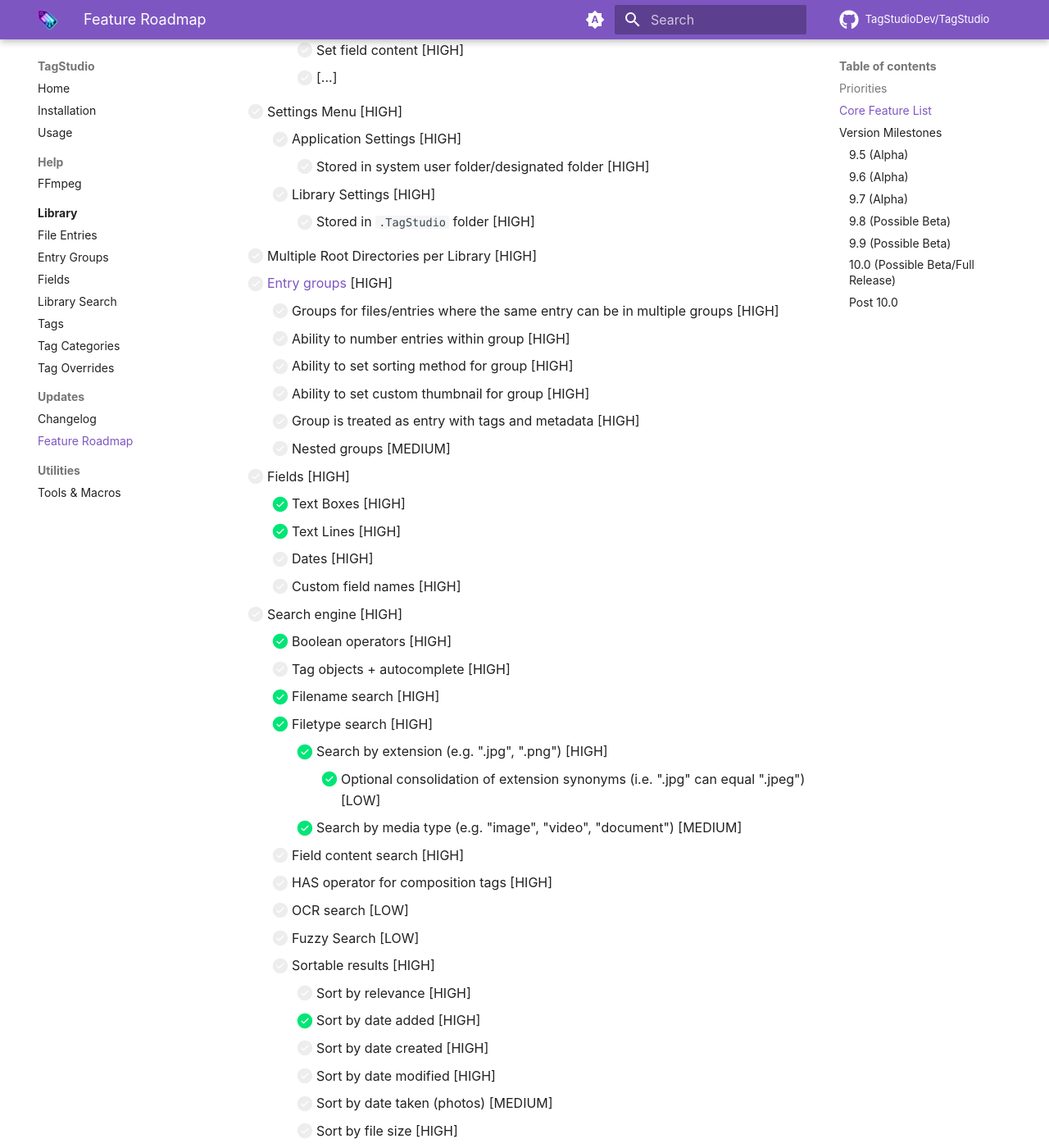
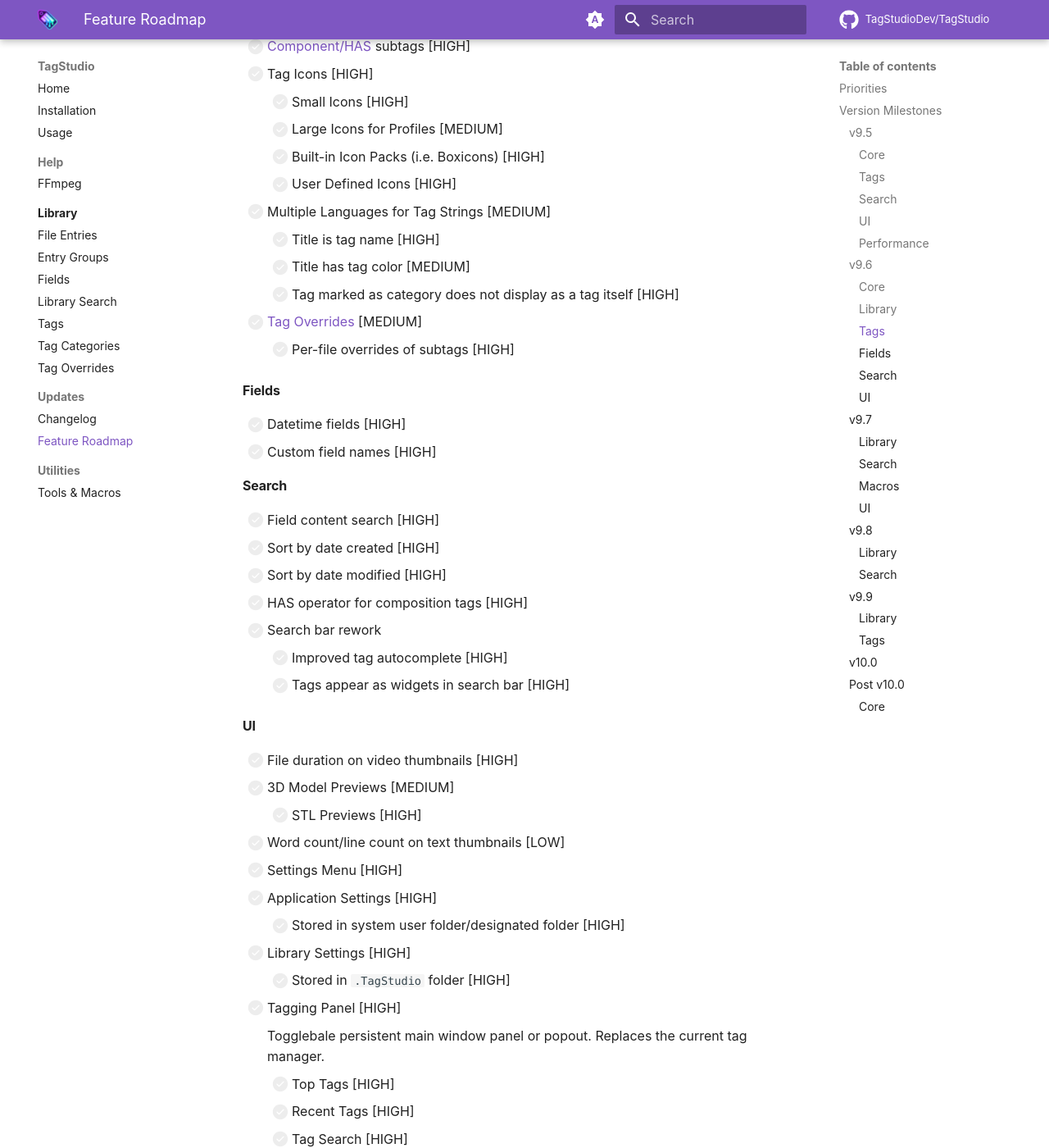
Before and after one commit to TagStudioDev/TagStudio, an MkDocs documentation site: the page built from docs/updates/roadmap.md, in a window 1280 px wide and 1400 px high, scrolled down 2255 px. Shown: the whole window at 82% size. Built offline with MkDocs 1.6.1 and Material for MkDocs 9.7.7, drawn with Linux system fonts in a browser that asks for light colours; comment, search, counter and statistics services are not loaded; some of the changed text lies outside the part shown.

Commit message:
docs: consolidate feature roadmap

```diff
--- a/docs/updates/roadmap.md
+++ b/docs/updates/roadmap.md
@@ -10,218 +10,120 @@
 -   [MEDIUM] - Important but not necessary
 -   [LOW] - Just nice to have
 
-## Core Feature List
+## Version Milestones
 
--   [ ] Tags [HIGH]
-    -   [x] ID-based, not string based [HIGH]
-    -   [x] Tag name [HIGH]
-    -   [x] Tag alias list, aka alternate names [HIGH]
-    -   [x] Tag shorthand (specific short alias for displaying) [HIGH]
-    -   [x] Parent/Inheritance subtags [HIGH]
-    -   [ ] Composition/HAS subtags [HIGH]
-    -   [x] Deleting Tags [HIGH]
-    -   [ ] Merging Tags [HIGH]
-    -   [ ] Tag Icons [HIGH]
-        -   [ ] Small Icons [HIGH]
-        -   [ ] Large Icons for Profiles [MEDIUM]
-        -   [ ] Built-in Icon Packs (i.e. Boxicons) [HIGH]
-        -   [ ] User Defined Icons [HIGH]
-    -   [ ] Multiple Languages for Tag Strings [MEDIUM]
-    -   [ ] User-defined tag colors [HIGH]
-        -   [x] ID based, not string or hex [HIGH]
-        -   [x] Color name [HIGH]
-        -   [x] Color value (hex) [HIGH]
-        -   [x] Existing colors are now a set of base colors [HIGH]
-    -   [x] [Tag Categories](../library/tag_categories.md) [HIGH]
-        -   [x] Property available for tags that allow the tag and any inheriting from it to be displayed separately in the preview panel under a title [HIGH]
-        -   [x] Title is tag name [HIGH]
-    -   [ ] [Tag Overrides](../library/tag_overrides.md) [MEDIUM]
-        -   [ ] Per-file overrides of subtags [HIGH]
--   [ ] Tag Packs [MEDIUM]
-    -   [ ] Human-readable (i.e. JSON) files containing tag data [HIGH]
+These version milestones are rough estimations for when the previous core features will be added. For a more definitive idea for when features are coming, please reference the current GitHub [milestones](https://github.com/TagStudioDev/TagStudio/milestones).
+
+!!! note
+    This list was created after the release of version 9.4
+
+### v9.5
+
+#### Core
+
+-   [x] SQL backend [HIGH]
+
+#### Tags
+
+-   [x] Deleting Tags [HIGH]
+-   [ ] User-defined tag colors [HIGH]
+    -   [x] ID based, not string or hex [HIGH]
+    -   [x] Color name [HIGH]
+    -   [x] Color value (hex) [HIGH]
+    -   [x] Existing colors are now a set of base colors [HIGH]
+-   [x] [Tag Categories](../library/tag_categories.md) [HIGH]
+    -   [x] Property available for tags that allow the tag and any inheriting from it to be displayed separately in the preview panel under a title [HIGH]
+
+#### Search
+
+-   [x] Boolean operators [HIGH]
+-   [x] Filename search [HIGH]
+-   [x] Filetype search [HIGH]
+    -   [x] Search by extension (e.g. ".jpg", ".png") [HIGH]
+        -   [x] Optional consolidation of extension synonyms (i.e. ".jpg" can equal ".jpeg") [LOW]
+    -   [x] Search by media type (e.g. "image", "video", "document") [MEDIUM]
+-   [x] Sort by date added [HIGH]
+
+#### UI
+
+-   [ ] Translations _(Any applicable)_ [MEDIUM]
+
+#### Performance
+
+-   [x] Thumbnail caching [HIGH]
+
+### v9.6
+
+#### Core
+
+-   [ ] Cached file property table (media duration, word count, dimensions, etc.) [MEDIUM]
+
+#### Library
+
+-   [ ] Multiple Root Directories per Library [HIGH]
+-   [ ] `.ts_ignore` (`.gitignore`-style glob ignoring) [HIGH]
+-   [ ] Sharable Color Packs [MEDIUM]
+    -   [ ] Human-readable (TOML) files containing tag data [HIGH]
     -   [ ] Importable [HIGH]
     -   [ ] Exportable [HIGH]
-    -   [ ] Conflict resolution [HIGH]
-    -   [ ] Color Packs [MEDIUM]
-        -   [ ] Human-readable (i.e. JSON) files containing tag data [HIGH]
-        -   [ ] Importable [HIGH]
-        -   [ ] Exportable [HIGH]
--   [ ] Exportable Library Data [HIGH]
-    -   [ ] Standard notation format (i.e. JSON) contacting all library data [HIGH]
--   [ ] [Macros](../utilities/macro.md) [HIGH]
-    -   [ ] Sharable Macros [MEDIUM]
-        -   [ ] Standard notation format (i.e. JSON) contacting macro instructions [HIGH]
-        -   [ ] Exportable [HIGH]
-        -   [ ] Importable [HIGH]
-    -   [ ] Triggers [HIGH]
-        -   [ ] On new file [HIGH]
-        -   [ ] On library refresh [HIGH]
-        -   [...]
-    -   [ ] Actions [HIGH]
-        -   [ ] Add tag(s) [HIGH]
-        -   [ ] Add field(s) [HIGH]
-        -   [ ] Set field content [HIGH]
-        -   [ ] [...]
+
+#### Tags
+
+-   [ ] Merging Tags [HIGH]
+-   [ ] [Component/HAS](../library/tag.md#component-tags) subtags [HIGH]
+-   [ ] Tag Icons [HIGH]
+    -   [ ] Small Icons [HIGH]
+    -   [ ] Large Icons for Profiles [MEDIUM]
+    -   [ ] Built-in Icon Packs (i.e. Boxicons) [HIGH]
+    -   [ ] User Defined Icons [HIGH]
+-   [ ] Multiple Languages for Tag Strings [MEDIUM]
+    -   [ ] Title is tag name [HIGH]
+    -   [ ] Title has tag color [MEDIUM]
+    -   [ ] Tag marked as category does not display as a tag itself [HIGH]
+-   [ ] [Tag Overrides](../library/tag_overrides.md) [MEDIUM]
+    -   [ ] Per-file overrides of subtags [HIGH]
+
+#### Fields
+
+-   [ ] Datetime fields [HIGH]
+-   [ ] Custom field names [HIGH]
+
+#### Search
+
+-   [ ] Field content search [HIGH]
+-   [ ] Sort by date created [HIGH]
+-   [ ] Sort by date modified [HIGH]
+-   [ ] HAS operator for composition tags [HIGH]
+-   [ ] Search bar rework
+    -   [ ] Improved tag autocomplete [HIGH]
+    -   [ ] Tags appear as widgets in search bar [HIGH]
+
+#### UI
+
+-   [ ] File duration on video thumbnails [HIGH]
+-   [ ] 3D Model Previews [MEDIUM]
+    -   [ ] STL Previews [HIGH]
+-   [ ] Word count/line count on text thumbnails [LOW]
 -   [ ] Settings Menu [HIGH]
-    -   [ ] Application Settings [HIGH]
-        -   [ ] Stored in system user folder/designated folder [HIGH]
-    -   [ ] Library Settings [HIGH]
-        -   [ ] Stored in `.TagStudio` folder [HIGH]
--   [ ] Multiple Root Directories per Library [HIGH]
--   [ ] [Entry groups](../library/entry_groups.md) [HIGH]
-    -   [ ] Groups for files/entries where the same entry can be in multiple groups [HIGH]
-    -   [ ] Ability to number entries within group [HIGH]
-    -   [ ] Ability to set sorting method for group [HIGH]
-    -   [ ] Ability to set custom thumbnail for group [HIGH]
-    -   [ ] Group is treated as entry with tags and metadata [HIGH]
-    -   [ ] Nested groups [MEDIUM]
--   [ ] Fields [HIGH]
-    -   [x] Text Boxes [HIGH]
-    -   [x] Text Lines [HIGH]
-    -   [ ] Dates [HIGH]
-    -   [ ] Custom field names [HIGH]
--   [ ] Search engine [HIGH]
-    -   [x] Boolean operators [HIGH]
-    -   [ ] Tag objects + autocomplete [HIGH]
-    -   [x] Filename search [HIGH]
-    -   [x] Filetype search [HIGH]
-        -   [x] Search by extension (e.g. ".jpg", ".png") [HIGH]
-            -   [x] Optional consolidation of extension synonyms (i.e. ".jpg" can equal ".jpeg") [LOW]
-        -   [x] Search by media type (e.g. "image", "video", "document") [MEDIUM]
-    -   [ ] Field content search [HIGH]
-    -   [ ] HAS operator for composition tags [HIGH]
-    -   [ ] OCR search [LOW]
-    -   [ ] Fuzzy Search [LOW]
-    -   [ ] Sortable results [HIGH]
-        -   [ ] Sort by relevance [HIGH]
-        -   [x] Sort by date added [HIGH]
-        -   [ ] Sort by date created [HIGH]
-        -   [ ] Sort by date modified [HIGH]
-        -   [ ] Sort by date taken (photos) [MEDIUM]
-        -   [ ] Sort by file size [HIGH]
-        -   [ ] Sort by file dimension (images/video) [LOW]
--   [ ] Automatic Entry Relinking [HIGH] [#36](https://github.com/TagStudioDev/TagStudio/issues/36)
-    -   [ ] Detect Renames [HIGH]
-    -   [ ] Detect Moves [HIGH]
-    -   [ ] Detect Deletions [HIGH]
--   [ ] Image Collages [LOW] [#91](https://github.com/TagStudioDev/TagStudio/issues/91)
-    -   [ ] UI [HIGH]
+-   [ ] Application Settings [HIGH]
+    -   [ ] Stored in system user folder/designated folder [HIGH]
+-   [ ] Library Settings [HIGH]
+    -   [ ] Stored in `.TagStudio` folder [HIGH]
 -   [ ] Tagging Panel [HIGH]
+
+    Togglebale persistent main window panel or popout. Replaces the current tag manager.
+
     -   [ ] Top Tags [HIGH]
     -   [ ] Recent Tags [HIGH]
     -   [ ] Tag Search [HIGH]
     -   [ ] Pinned Tags [HIGH]
--   [ ] Configurable Thumbnails [MEDIUM]
-    -   [ ] Custom thumbnail override [HIGH]
-    -   [ ] Toggle File Extension Label [MEDIUM]
-    -   [ ] Toggle Duration Label [MEDIUM]
-    -   [ ] Custom Tag Badges [LOW]
--   [ ] Thumbnails [HIGH]
-    -   [ ] File Duration Label [HIGH]
-    -   [ ] 3D Model Previews [MEDIUM]
-        -   [ ] STL Previews [HIGH]
--   [x] Drag and Drop [HIGH]
-    -   [x] Drag files _to_ other programs [HIGH]
-    -   [x] Drag files _to_ file explorer windows [MEDIUM]
-    -   [x] Drag files _from_ file explorer windows [MEDIUM]
-    -   [x] Drag files _from_ other programs [LOW]
--   [ ] File Preview Panel [HIGH]
-    -   [ ] Video Playback [HIGH]
-        -   [x] Play/Pause [HIGH]
-        -   [x] Loop [HIGH]
-        -   [x] Toggle Autoplay [MEDIUM]
-        -   [ ] Volume Control [HIGH]
-        -   [x] Toggle Mute [HIGH]
-        -   [ ] Timeline scrubber [HIGH]
-        -   [ ] Fullscreen [MEDIUM]
-    -   [x] Audio Playback [HIGH]
-        -   [x] Play/Pause [HIGH]
-        -   [ ] Loop [HIGH]
-        -   [ ] Toggle Autoplay [MEDIUM]
-        -   [x] Volume Control [HIGH]
-        -   [x] Toggle Mute [HIGH]
-        -   [x] Timeline scrubber [HIGH]
--   [ ] Optimizations [HIGH]
-    -   [x] Thumbnail caching [HIGH]
-    -   [ ] File property caching/indexes [HIGH]
 
-## Version Milestones
+-   [ ] New tabbed tag building UI to support the new tag features [HIGH]
 
-These version milestones are rough estimations for when the previous core features will be added. For a more definitive idea for when features are coming, please reference the current GitHub [milestones](https://github.com/TagStudioDev/TagStudio/milestones).
+### v9.7
 
-_(This list was created after the release of version 9.4)_
+#### Library
 
-### 9.5 (Alpha)
-
--   [x] SQL backend [HIGH]
--   [x] Translations _(Any applicable)_ [MEDIUM]
--   [ ] Tags [HIGH]
-    -   [x] Deleting Tags [HIGH]
-    -   [ ] User-defined tag colors [HIGH]
-        -   [x] ID based, not string or hex [HIGH]
-        -   [x] Color name [HIGH]
-        -   [x] Color value (hex) [HIGH]
-        -   [x] Existing colors are now a set of base colors [HIGH]
-    -   [x] [Tag Categories](../library/tag_categories.md) [HIGH]
-        -   [x] Property available for tags that allow the tag and any inheriting from it to be displayed separately in the preview panel under a title [HIGH]
--   [ ] Search engine [HIGH]
-    -   [x] Boolean operators [HIGH]
-    -   [ ] Tag objects + autocomplete [HIGH]
-    -   [x] Filename search [HIGH]
-    -   [x] Filetype search [HIGH]
-        -   [x] Search by extension (e.g. ".jpg", ".png") [HIGH]
-            -   [x] Optional consolidation of extension synonyms (i.e. ".jpg" can equal ".jpeg") [LOW]
-        -   [x] Search by media type (e.g. "image", "video", "document") [MEDIUM]
-    -   [ ] Field content search [HIGH]
-    -   [ ] Sortable results [HIGH]
-        -   [x] Sort by date added [HIGH]
-        -   [ ] Sort by date created [HIGH]
-        -   [ ] Sort by date modified [HIGH]
--   [ ] Settings Menu [HIGH]
-    -   [ ] Application Settings [HIGH]
-        -   [ ] Stored in system user folder/designated folder [HIGH]
-    -   [ ] Library Settings [HIGH]
-        -   [ ] Stored in `.TagStudio` folder [HIGH]
--   [ ] Optimizations [HIGH]
-    -   [x] Thumbnail caching [HIGH]
-
-### 9.6 (Alpha)
-
--   [ ] Tags [HIGH]
-    -   [ ] Merging Tags [HIGH]
-    -   [ ] Composition/HAS subtags [HIGH]
-    -   [ ] Tag Icons [HIGH]
-        -   [ ] Small Icons [HIGH]
-        -   [ ] Large Icons for Profiles [MEDIUM]
-        -   [ ] Built-in Icon Packs (i.e. Boxicons) [HIGH]
-        -   [ ] User Defined Icons [HIGH]
-    -   [ ] Multiple Languages for Tag Strings [MEDIUM]
-        -   [ ] Title is tag name [HIGH]
-        -   [ ] Title has tag color [MEDIUM]
-        -   [ ] Tag marked as category does not display as a tag itself [HIGH]
-    -   [ ] [Tag Overrides](../library/tag_overrides.md) [MEDIUM]
-        -   [ ] Per-file overrides of subtags [HIGH]
--   [ ] Fields [HIGH]
-    -   [ ] Dates [HIGH]
-    -   [ ] Custom field names [HIGH]
--   [ ] Multiple Root Directories per Library [HIGH]
--   [ ] `.ts_ignore` (`.gitignore`-style glob ignoring) [HIGH]
--   [ ] Tagging Panel [HIGH]
-    -   [ ] Top Tags [HIGH]
-    -   [ ] Recent Tags [HIGH]
-    -   [ ] Tag Search [HIGH]
-    -   [ ] Pinned Tags [HIGH]
--   [ ] Search engine [HIGH]
-    -   [ ] HAS operator for composition tags [HIGH]
-
-### 9.7 (Alpha)
-
--   [ ] Configurable Thumbnails [MEDIUM]
-    -   [ ] Toggle File Extension Label [MEDIUM]
-    -   [ ] Toggle Duration Label [MEDIUM]
-    -   [ ] Custom Tag Badges [LOW]
--   [ ] Thumbnails [HIGH]
-    -   [ ] File Duration Label [HIGH]
 -   [ ] [Entry groups](../library/entry_groups.md) [HIGH]
     -   [ ] Groups for files/entries where the same entry can be in multiple groups [HIGH]
     -   [ ] Ability to number entries within group [HIGH]
@@ -230,46 +132,84 @@
     -   [ ] Group is treated as entry with tags and metadata [HIGH]
     -   [ ] Nested groups [MEDIUM]
 
-### 9.8 (Possible Beta)
+#### Search
+
+-   [ ] Sort by relevance [HIGH]
+-   [ ] Sort by date taken (photos) [MEDIUM]
+-   [ ] Sort by file size [HIGH]
+-   [ ] Sort by file dimension (images/video) [LOW]
+
+#### [Macros](../utilities/macro.md)
+
+-   [ ] Sharable Macros [MEDIUM]
+    -   [ ] Standard notation format (TOML) contacting macro instructions [HIGH]
+    -   [ ] Exportable [HIGH]
+    -   [ ] Importable [HIGH]
+-   [ ] Triggers [HIGH]
+    -   [ ] On new file [HIGH]
+    -   [ ] On library refresh [HIGH]
+    -   [ ] [...]
+-   [ ] Actions [HIGH]
+    -   [ ] Add tag(s) [HIGH]
+    -   [ ] Add field(s) [HIGH]
+    -   [ ] Set field content [HIGH]
+    -   [ ] [...]
+
+#### UI
+
+-   [ ] Custom thumbnail overrides [MEDIUM]
+-   [ ] Toggle File Extension Label [MEDIUM]
+-   [ ] Toggle Duration Label [MEDIUM]
+-   [ ] Custom Tag Badges [LOW]
+-   [ ] Unified Media Player [HIGH]
+    -   [ ] Auto-hiding player controls
+    -   [x] Play/Pause [HIGH]
+    -   [x] Loop [HIGH]
+    -   [x] Toggle Autoplay [MEDIUM]
+    -   [ ] Volume Control [HIGH]
+    -   [x] Toggle Mute [HIGH]
+    -   [ ] Timeline scrubber [HIGH]
+    -   [ ] Fullscreen [MEDIUM]
+-   [ ] Library list view [HIGH]
+-   [ ] Configurable page size [HIGH]
+
+### v9.8
+
+#### Library
 
 -   [ ] Automatic Entry Relinking [HIGH]
     -   [ ] Detect Renames [HIGH]
     -   [ ] Detect Moves [HIGH]
     -   [ ] Detect Deletions [HIGH]
--   [ ] [Macros](../utilities/macro.md) [HIGH]
-    -   [ ] Sharable Macros [MEDIUM]
-        -   [ ] Standard notation format (i.e. JSON) contacting macro instructions [HIGH]
-        -   [ ] Exportable [HIGH]
-        -   [ ] Importable [HIGH]
-    -   [ ] Triggers [HIGH]
-        -   [ ] On new file [HIGH]
-        -   [ ] On library refresh [HIGH]
-        -   [...]
-    -   [ ] Actions [HIGH]
-        -   [ ] Add tag(s) [HIGH]
-        -   [ ] Add field(s) [HIGH]
-        -   [ ] Set field content [HIGH]
-        -   [ ] [...]
 
-### 9.9 (Possible Beta)
+#### Search
+
+-   [ ] OCR search [LOW]
+-   [ ] Fuzzy Search [LOW]
+
+### v9.9
+
+#### Library
+
+-   [ ] Exportable Library Data [HIGH]
+    -   [ ] Standard notation format (i.e. JSON) contacting all library data [HIGH]
+
+#### Tags
 
 -   [ ] Tag Packs [MEDIUM]
-    -   [ ] Human-readable (i.e. JSON) files containing tag data [HIGH]
+    -   [ ] Human-readable (TOML) files containing tag data [HIGH]
+    -   [ ] Multiple Languages for Tag Strings [MEDIUM]
     -   [ ] Importable [HIGH]
     -   [ ] Exportable [HIGH]
     -   [ ] Conflict resolution [HIGH]
-    -   [ ] Color Packs [MEDIUM]
-        -   [ ] Human-readable (i.e. JSON) files containing tag data [HIGH]
-        -   [ ] Importable [HIGH]
-        -   [ ] Exportable [HIGH]
--   [ ] Exportable Library Data [HIGH]
-    -   [ ] Standard notation format (i.e. JSON) contacting all library data [HIGH]
 
-### 10.0 (Possible Beta/Full Release)
+### v10.0
 
 -   [ ] All remaining [HIGH] and optional [MEDIUM] features
 
-### Post 10.0
+### Post v10.0
+
+#### Core
 
 -   [ ] Core Library/API
 -   [ ] Plugin Support
```
